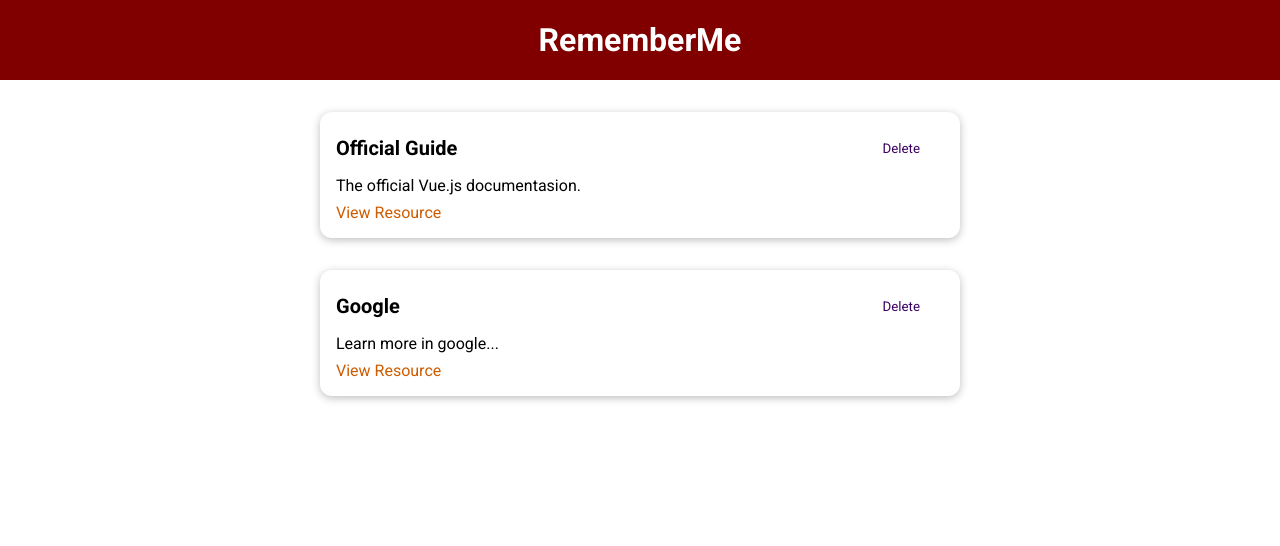
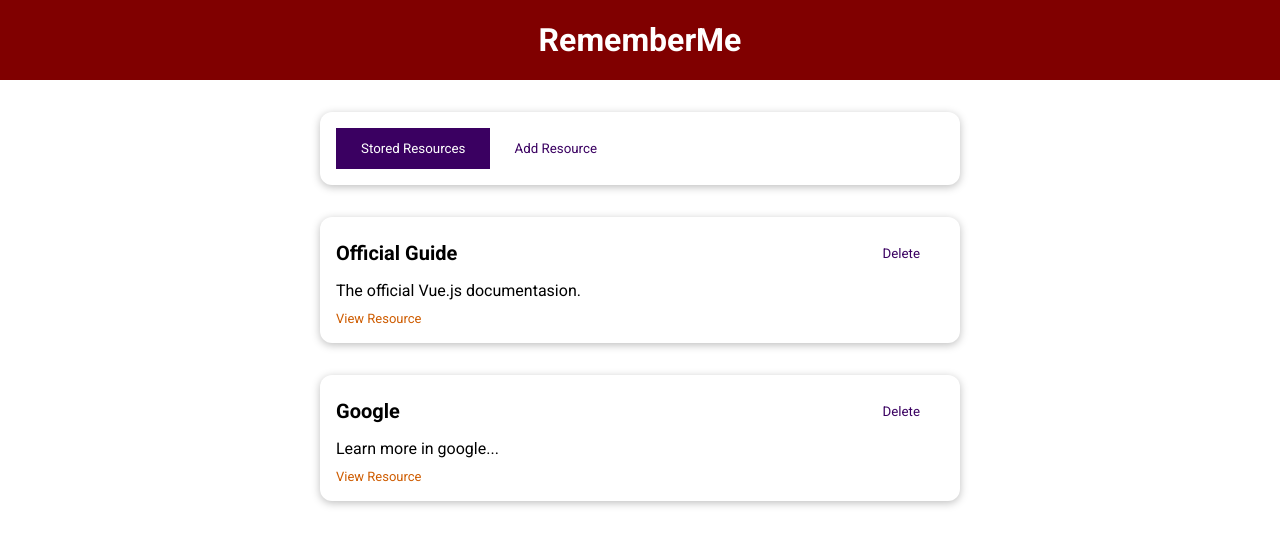
Before and after one commit to dwikiby/learning-resourcesapp, a Vue app: page / in a window 1280 px wide. Shown: the top 546 px of the page. Built offline with nearby package versions, Linux system fonts and the light colour scheme.

Commit message:
adding, styling tabs

```diff
--- a/src/App.vue
+++ b/src/App.vue
@@ -1,35 +1,20 @@
 <template>
   <the-header title="RememberMe"></the-header>
-  <stored-resources :resources="storedResources"></stored-resources>
+  <the-resource></the-resource>
 </template>
 
 <script>
-import StoredResources from './components/learning-resources/StoredResources.vue';
 import TheHeader from './components/layouts/TheHeader.vue';
+import TheResource from './components/learning-resources/TheResource.vue';
 
 export default {
   components: {
-    StoredResources,
     TheHeader,
+    TheResource,
   },
   data() {
     // data dummy store
-    return {
-      storedResources: [
-        {
-          id: 'official-guide',
-          title: 'Official Guide',
-          description: 'The official Vue.js documentasion.',
-          link: 'https://vuejs.org',
-        },
-        {
-          id: 'google',
-          title: 'Google',
-          description: 'Learn more in google...',
-          link: 'https://google.org',
-        },
-      ],
-    };
+    return {};
   },
 };
 </script>
--- /dev/null
+++ b/src/components/learning-resources/AddResource.vue
@@ -0,0 +1,3 @@
+<template>
+  <h2>Add Resource</h2>
+</template>
--- a/src/components/learning-resources/LearningResource.vue
+++ b/src/components/learning-resources/LearningResource.vue
@@ -41,6 +41,7 @@ p {
 }
 
 a {
+  font-size: small;
   text-decoration: none;
   color: #ce5c00;
 }
--- a/src/components/learning-resources/StoredResources.vue
+++ b/src/components/learning-resources/StoredResources.vue
@@ -17,7 +17,7 @@ export default {
   components: {
     LearningResource,
   },
-  props: ['resources'],
+  inject: ['resources'],
 };
 </script>
 
--- /dev/null
+++ b/src/components/learning-resources/TheResource.vue
@@ -0,0 +1,64 @@
+<template>
+  <base-card>
+    <base-button
+      @click="setSelectedTab('stored-resources')"
+      :mode="storedResButtonMode"
+      >Stored Resources</base-button
+    >
+    <base-button
+      @click="setSelectedTab('add-resource')"
+      :mode="addResButtonMode"
+      >Add Resource</base-button
+    >
+  </base-card>
+  <component :is="selectedTab"></component>
+</template>
+
+<script>
+import StoredResources from './StoredResources.vue';
+import AddResource from './AddResource.vue';
+
+export default {
+  components: {
+    StoredResources,
+    AddResource,
+  },
+  data() {
+    return {
+      selectedTab: 'stored-resources',
+      storedResources: [
+        {
+          id: 'official-guide',
+          title: 'Official Guide',
+          description: 'The official Vue.js documentasion.',
+          link: 'https://vuejs.org',
+        },
+        {
+          id: 'google',
+          title: 'Google',
+          description: 'Learn more in google...',
+          link: 'https://google.org',
+        },
+      ],
+    };
+  },
+  provide() {
+    return {
+      resources: this.storedResources,
+    };
+  },
+  computed: {
+    storedResButtonMode() {
+      return this.selectedTab === 'stored-resources' ? null : 'flat';
+    },
+    addResButtonMode() {
+      return this.selectedTab === 'add-resource' ? null : 'flat';
+    },
+  },
+  methods: {
+    setSelectedTab(tab) {
+      this.selectedTab = tab;
+    },
+  },
+};
+</script>
```
